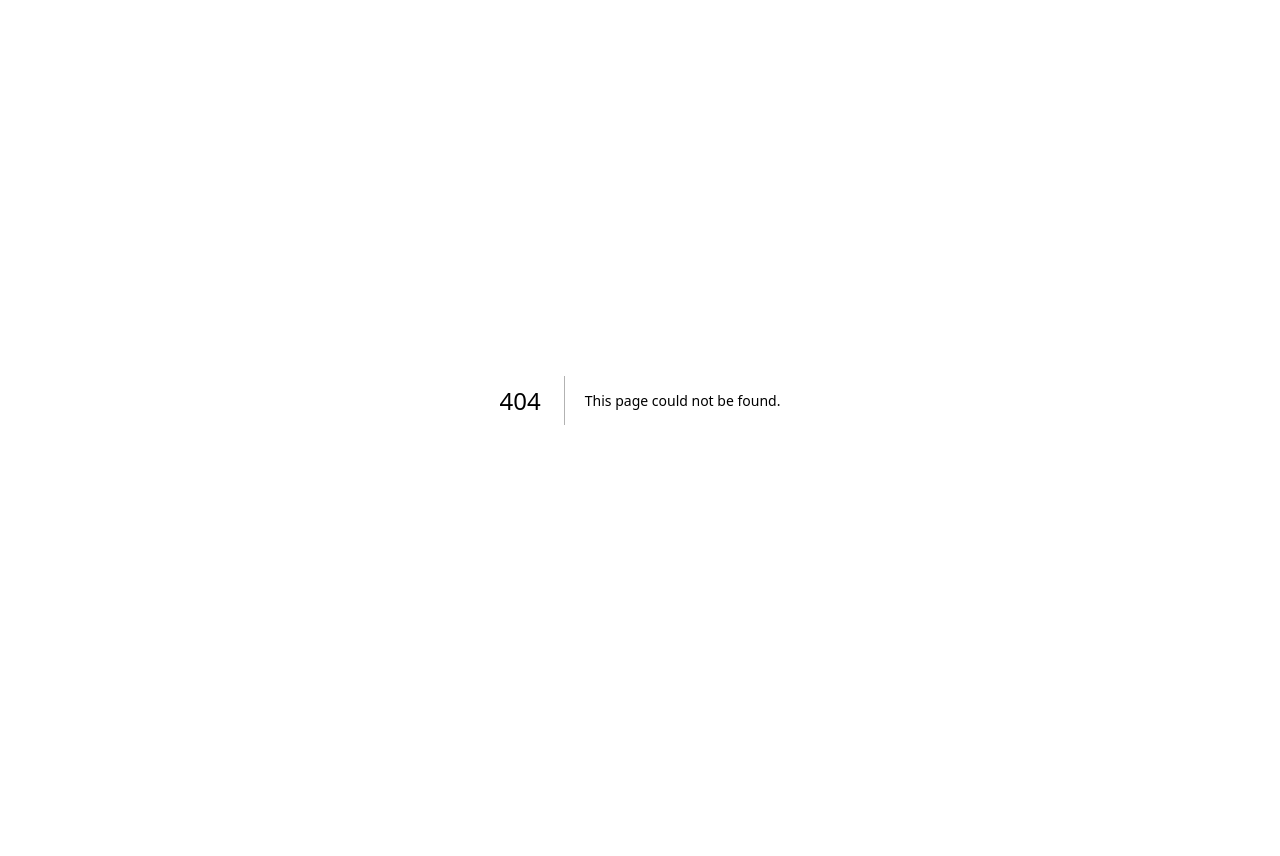
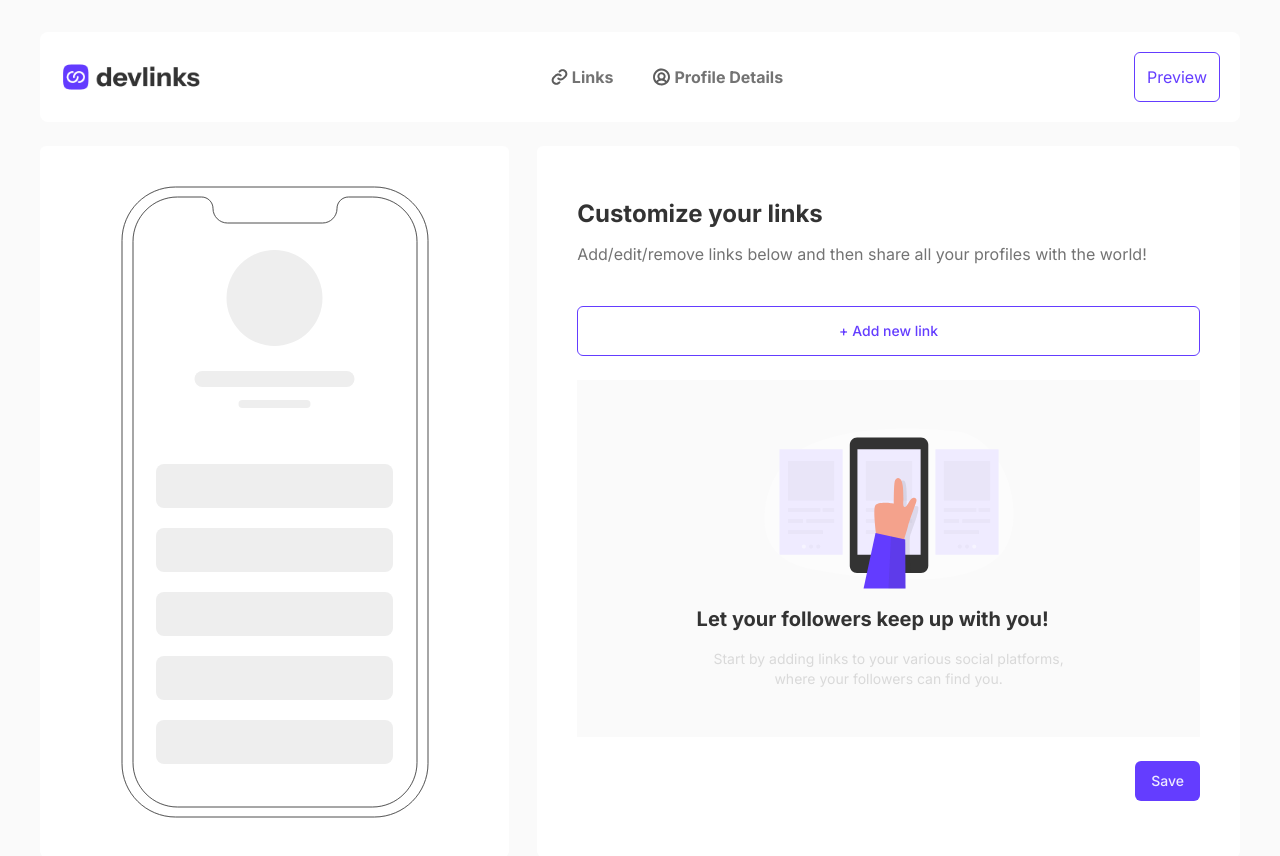
Before and after one commit to Muneerat/Link-sharing-app, a Next.js app: page /link in a window 1280 px wide. Before the commit this address had no page. Shown: the top 856 px of the page. Before the commit the page ends 800 px from the top, so only its background shows below. Built offline with nearby package versions, Linux system fonts and the light colour scheme.

Commit message:
fix navbar link error

```diff
--- /dev/null
+++ b/app/Components/layout.tsx
@@ -0,0 +1,16 @@
+import React, {FC,ReactNode} from 'react'
+import { NavBar } from './navBar'
+
+interface LayoutProps {
+    children: ReactNode;
+
+}
+const Layout: FC<LayoutProps> = ({ children }) => {
+    return (
+        <div className='bg-background w-full h-screen py-8 sm:px-10'>
+        <NavBar />
+        {children}
+      </div>
+      )
+  };
+export default Layout;
--- a/app/Components/navBar.tsx
+++ b/app/Components/navBar.tsx
@@ -13,10 +13,10 @@ import {
 } from "../asset/icon";
 
 export const NavBar = () => {
-  const [activeLink, setActiveLink] = useState(false);
+  const [activeLink, setActiveLink] = useState("");
 
-  const handleClick = () => {
-    setActiveLink(true);
+  const handleClick = (link:string) => {
+    setActiveLink(link);
   };
 
   return (
@@ -31,28 +31,28 @@ export const NavBar = () => {
       </div>
       <div className="flex justify-between items-center gap-10">
         <Link
-          href=""
+          href="/link"
           className={`flex items-center gap-1 rounded-md text-border font-bold  ${
-            activeLink
+            activeLink === "link"
               ? "py-3 px-4 bg-secondary text-primary "
               : "hover:text-primary"
           }`}
-          onClick={handleClick}
+          onClick={()=> handleClick("link")}
         >
-          {activeLink ? <LInkHoverIcon /> : <LinkIcon />}
+          {activeLink === "link" ? <LInkHoverIcon /> : <LinkIcon />}
           <p className="sm:flex hidden">Links</p>
         </Link>
         <div className="hover:text-primary">
           <Link
-            href=""
+            href="/profile"
             className={`flex items-center gap-1 rounded-md text-border font-bold  ${
-              activeLink
+              activeLink === 'profile'
                 ? "py-3 px-4 bg-secondary text-primary "
                 : "hover:text-primary"
             }`}
-            onClick={handleClick}
+            onClick={() => handleClick("profile")}
           >
-            {activeLink ? <ProfileHoverIcon /> : <ProfileIcon />}
+            {activeLink === "profile" ? <ProfileHoverIcon /> : <ProfileIcon />}
             <p className="sm:flex hidden">Profile Details</p>
           </Link>
         </div>
--- a/app/dashboard/page.tsx
+++ b/app/link/page.tsx
@@ -1,13 +1,13 @@
 import React from 'react'
 import { NavBar } from '../Components/navBar'
 import { Main } from '../Components/main'
+import  Layout  from '../Components/layout'
 
 const Dashboard = () => {
   return (
-    <div className='bg-background w-full h-screen py-8 sm:px-10'>
-      <NavBar />
+    <Layout>
       <Main />
-    </div>
+    </Layout>
   )
 }
 
--- a/app/page.tsx
+++ b/app/page.tsx
@@ -11,9 +11,8 @@ import SignIn from "./Components/signIn";
 
 export default function Home() {
   return (
-    <>
+    <div>
       <SignIn />
-      {/* <Link href="/home" >Home</Link> */}
-    </>
+    </div>
   );
 }
--- /dev/null
+++ b/app/profile/page.tsx
@@ -0,0 +1,7 @@
+import React from "react";
+import Layout from "../Components/layout";
+
+const Profile = () => {
+  return <Layout>Profile</Layout>;
+};
+export default Profile;
```
Also changed, not shown: app/link/ReadMe.md (renamed from app/dashboard/ReadMe.md).
